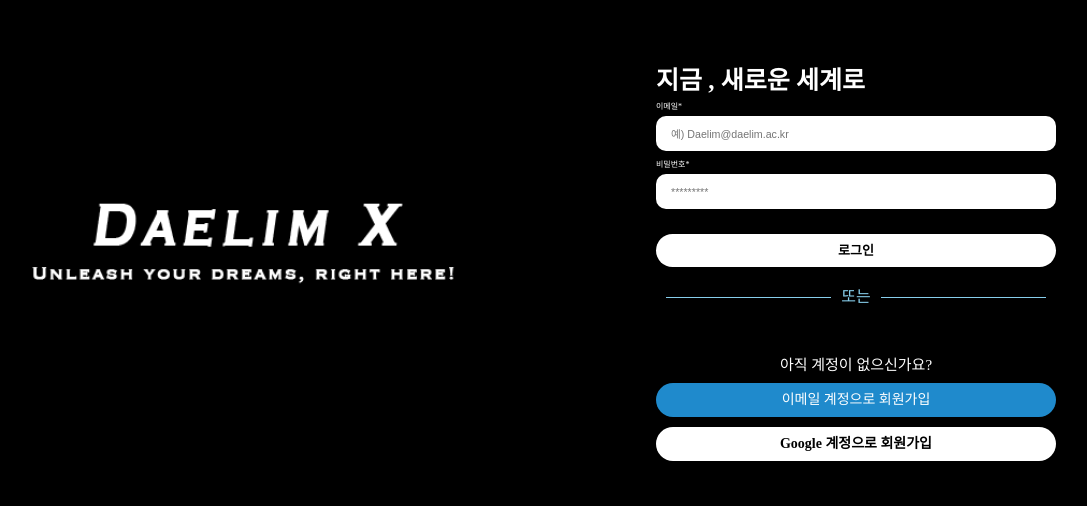
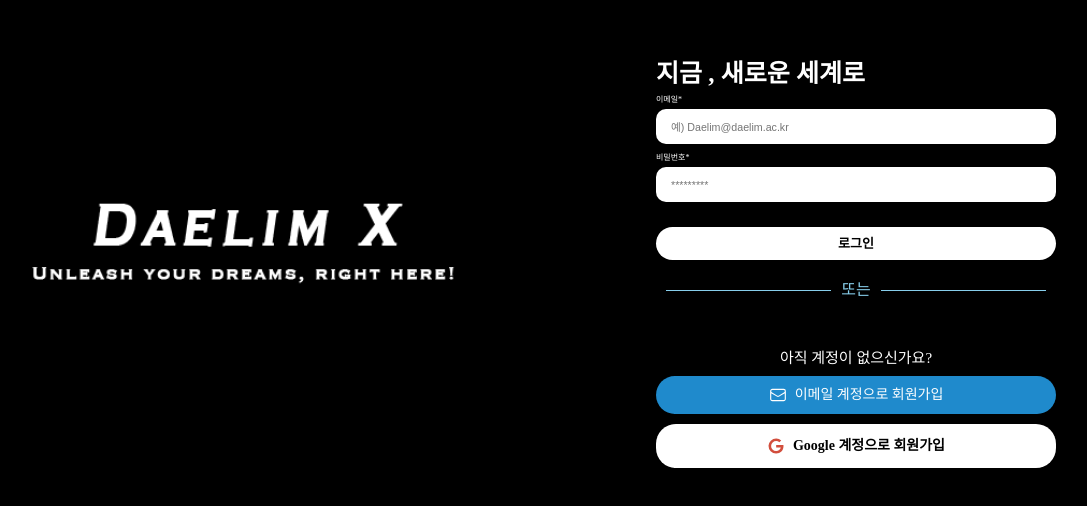
Before and after one commit to KoesJin/daelimx, a React (Create React App) app: page /signin in a window 1280 px wide. Shown: the part 186-692 px from the top of the page, without its empty margins (89-1176 px from the left). Built offline with nearby package versions, Linux system fonts and the light colour scheme; the HTML template or start-up script is replaced by a standard one.

Commit message:
10/10 수업내용

```diff
--- a/src/App.tsx
+++ b/src/App.tsx
@@ -1,4 +1,4 @@
-import React from 'react';
+import React, { useEffect, useState } from 'react';
 import { RouterProvider, createBrowserRouter } from 'react-router-dom';
 import styled, { createGlobalStyle } from 'styled-components';
 import Home from './screens/home';
@@ -6,6 +6,9 @@ import Profile from './screens/profile';
 import SigninScreen from './screens/signin-screen';
 import SignupScreen from './screens/signup-screen';
 import reset from 'styled-reset';
+import { auth } from './firebaseConfig';
+import LoadingScreen from './screens/loading-screens';
+import ProtectedRouter from './components/protected-router';
 
 // react-router-dom을 활용한 Page 관리
 // - Page : home, profile, signin, signup
@@ -15,11 +18,19 @@ const router = createBrowserRouter([
         children: [
             {
                 path: '',
-                element: <Home />,
+                element: (
+                    <ProtectedRouter>
+                        <Home />
+                    </ProtectedRouter>
+                ),
             },
             {
                 path: 'profile',
-                element: <Profile />,
+                element: (
+                    <ProtectedRouter>
+                        <Profile />
+                    </ProtectedRouter>
+                ),
             },
         ],
     },
@@ -39,7 +50,27 @@ const Container = styled.div`
 `;
 
 function App() {
-    return (
+    // 로딩 여부
+    const [loading, setLoading] = useState(true);
+
+    // 로그인 여부를 파악하기 위한함수
+    // -> Firebase(Server)를 통해서 로그인 여부를 확인
+    const isLogin = async () => {
+        // 1. 로딩 시작
+        // 2. Firebase를 통해서 로그인 했는지 여부를 확인
+        await auth.authStateReady(); // 비동기 작업
+        // 3. 로딩 종료
+        setLoading(false);
+    };
+
+    // 페이지가 새로 렌더링될 때마다 로딩 상태를 설정
+    useEffect(() => {
+        isLogin();
+    }, []); // 빈 배열을 사용하여 페이지가 처음 로드될 때마다 실행
+
+    return loading ? (
+        <LoadingScreen />
+    ) : (
         <Container className="App">
             <GlobalStyle />
             <RouterProvider router={router}></RouterProvider>
@@ -49,8 +80,7 @@ function App() {
 
 export default App;
 
-//전체 css 스타일을 Reset
-
+// 전체 css 스타일을 Reset
 const GlobalStyle = createGlobalStyle`
   ${reset}
   body{
--- a/src/components/EmailSignUpBtn.tsx
+++ b/src/components/EmailSignUpBtn.tsx
@@ -6,7 +6,17 @@ const Container = styled.div`
     border-radius: 20px;
     padding: 10px 20px;
     cursor: pointer;
+    display: flex;
+    flex-direction: row;
+    justify-content: center;
+    align-items: center;
+    gap: 8px;
+    svg {
+        width: 18px;
+    }
 `;
+
+const Title = styled.p``;
 
 export default function () {
     //회원가입 페이지(/signup)로 이동하기
@@ -17,5 +27,24 @@ export default function () {
         navigation('/signup');
     };
 
-    return <Container onClick={onClick}>이메일 계정으로 회원가입</Container>;
+    return (
+        <Container onClick={onClick}>
+            {' '}
+            <svg
+                xmlns="http://www.w3.org/2000/svg"
+                fill="none"
+                viewBox="0 0 24 24"
+                strokeWidth={1.5}
+                stroke="currentColor"
+                className="size-6"
+            >
+                <path
+                    strokeLinecap="round"
+                    strokeLinejoin="round"
+                    d="M21.75 6.75v10.5a2.25 2.25 0 0 1-2.25 2.25h-15a2.25 2.25 0 0 1-2.25-2.25V6.75m19.5 0A2.25 2.25 0 0 0 19.5 4.5h-15a2.25 2.25 0 0 0-2.25 2.25m19.5 0v.243a2.25 2.25 0 0 1-1.07 1.916l-7.5 4.615a2.25 2.25 0 0 1-2.36 0L3.32 8.91a2.25 2.25 0 0 1-1.07-1.916V6.75"
+                />
+            </svg>
+            <Title>이메일 계정으로 회원가입</Title>
+        </Container>
+    );
 }
--- a/src/components/GoogleSignupBtn.tsx
+++ b/src/components/GoogleSignupBtn.tsx
@@ -12,6 +12,19 @@ const Container = styled.div`
     color: black;
     font-weight: bold;
     cursor: pointer;
+    display: flex;
+    flex-direction: row;
+    align-items: center;
+    justify-content: center;
+    gap: 8px;
+    svg {
+        fill: rgb(210, 78, 61);
+        width: 18px;
+    }
+`;
+
+const Title = styled.p`
+    color: black;
 `;
 
 export default function () {
@@ -36,5 +49,25 @@ export default function () {
         }
     };
 
-    return <Container onClick={onClick}>Google 계정으로 회원가입</Container>;
+    return (
+        <Container onClick={onClick}>
+            {' '}
+            <svg
+                className="w-6 h-6 text-gray-800 dark:text-white"
+                aria-hidden="true"
+                xmlns="http://www.w3.org/2000/svg"
+                width="24"
+                height="24"
+                fill="currentColor"
+                viewBox="0 0 24 24"
+            >
+                <path
+                    fill-rule="evenodd"
+                    d="M12.037 21.998a10.313 10.313 0 0 1-7.168-3.049 9.888 9.888 0 0 1-2.868-7.118 9.947 9.947 0 0 1 3.064-6.949A10.37 10.37 0 0 1 12.212 2h.176a9.935 9.935 0 0 1 6.614 2.564L16.457 6.88a6.187 6.187 0 0 0-4.131-1.566 6.9 6.9 0 0 0-4.794 1.913 6.618 6.618 0 0 0-2.045 4.657 6.608 6.608 0 0 0 1.882 4.723 6.891 6.891 0 0 0 4.725 2.07h.143c1.41.072 2.8-.354 3.917-1.2a5.77 5.77 0 0 0 2.172-3.41l.043-.117H12.22v-3.41h9.678c.075.617.109 1.238.1 1.859-.099 5.741-4.017 9.6-9.746 9.6l-.215-.002Z"
+                    clip-rule="evenodd"
+                />
+            </svg>
+            <Title>Google 계정으로 회원가입</Title>
+        </Container>
+    );
 }
--- /dev/null
+++ b/src/components/protected-router.tsx
@@ -0,0 +1,26 @@
+// 로그인 되어있지 않은 상태에서 Home/Profile 접근 막음
+import { Navigate } from 'react-router-dom';
+import { auth } from '../firebaseConfig';
+import React from 'react';
+
+type Props = {
+    children: React.ReactNode;
+};
+
+export default ({ children }: Props) => {
+    // 1. 현재 유저가 로그인 했는지 안했는지 여부를 알아야한다.
+    // user 안의 값이 존재한다면 1-A로 , 없다면 1-B로 이동
+    const user = auth.currentUser;
+    // 1-A : 로그인을 한 상태라면?
+    if (user) {
+        // 그대로 진행하면 됨 (Home 화면에 머물면됨)
+        return <>{children}</>;
+    }
+    // 1-B :  로그인을 안한 상태라면?
+    else {
+        // 로그인 화면으로 이동
+        // useNavigate 사용시        : 사용자에 코드에 따라 실행될 때 사용
+        // <Navigate/> 컴포넌트 사용시 : Redirect, 코드와 상관없이 특정 분기 실행
+        return <Navigate to={'/signin'} />;
+    }
+};
--- a/src/screens/home.tsx
+++ b/src/screens/home.tsx
@@ -1,14 +1,20 @@
 // home 화면을 구성
 import styled from 'styled-components';
+import { auth } from '../firebaseConfig';
 // styled-component 를 통한 css 구성
 const Container = styled.div``;
 const Title = styled.h1``;
 
 // 실제 페이지를 구성하는 code
 export default () => {
+    // 로그아웃 함수
+    const signOut = async () => {
+        await auth.signOut();
+    };
     return (
         <Container>
             <Title>Home</Title>
+            <button onClick={signOut}>로그아웃</button>
         </Container>
     );
 };
--- /dev/null
+++ b/src/screens/loading-screens.tsx
@@ -0,0 +1,62 @@
+import { styled, keyframes } from 'styled-components';
+
+// 스피너 애니메이션 keyframes
+const spin = keyframes`
+  0% {
+    transform: rotate(0deg);
+  }
+  100% {
+    transform: rotate(360deg);
+  }
+`;
+
+// 텍스트 페이드 인 애니메이션
+const fadeIn = keyframes`
+  0% {
+    opacity: 0;
+  }
+  100% {
+    opacity: 1;
+  }
+`;
+
+// 컨테이너 스타일
+const Container = styled.div`
+    height: 100vh;
+    width: 100vw;
+    display: flex;
+    flex-direction: column;
+    align-items: center;
+    justify-content: center;
+    background: linear-gradient(135deg, #ece9e6 0%, #ffffff 100%); /* 부드러운 그라데이션 배경 */
+`;
+
+// 스피너 스타일
+const Spinner = styled.div`
+    border: 6px solid rgba(200, 200, 200, 0.6); /* 연한 회색 테두리 */
+    border-top: 6px solid #ff6b6b; /* 포인트 색상 */
+    border-radius: 50%;
+    width: 80px;
+    height: 80px;
+    animation: ${spin} 0.8s ease-in-out infinite; /* 부드러운 회전 애니메이션 */
+    margin-bottom: 30px; /* 텍스트와의 간격 */
+    box-shadow: 0 8px 15px rgba(0, 0, 0, 0.1); /* 살짝의 그림자 */
+`;
+
+// 로딩 텍스트 스타일
+const LoadingText = styled.div`
+    font-size: 20px;
+    color: #555;
+    font-family: 'Helvetica Neue', sans-serif;
+    animation: ${fadeIn} 1.2s ease-in-out infinite alternate; /* 부드러운 페이드 인/아웃 */
+    letter-spacing: 0.05em; /* 텍스트 간격 */
+`;
+
+export default function LoadingScreen() {
+    return (
+        <Container>
+            <Spinner />
+            <LoadingText>Loading...</LoadingText>
+        </Container>
+    );
+}
```
